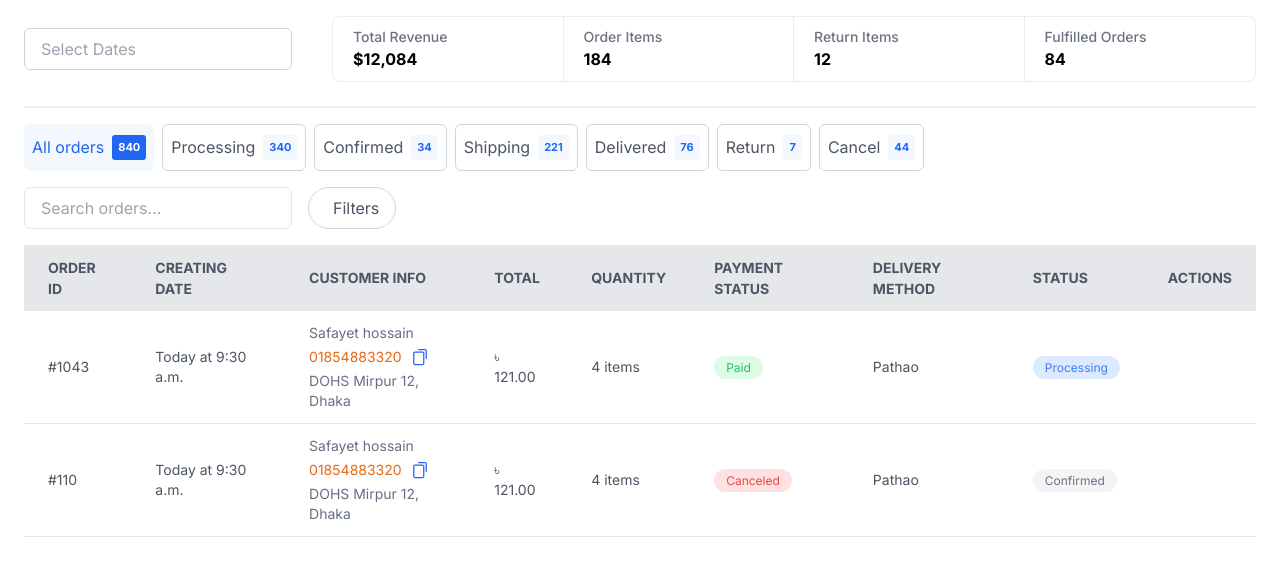
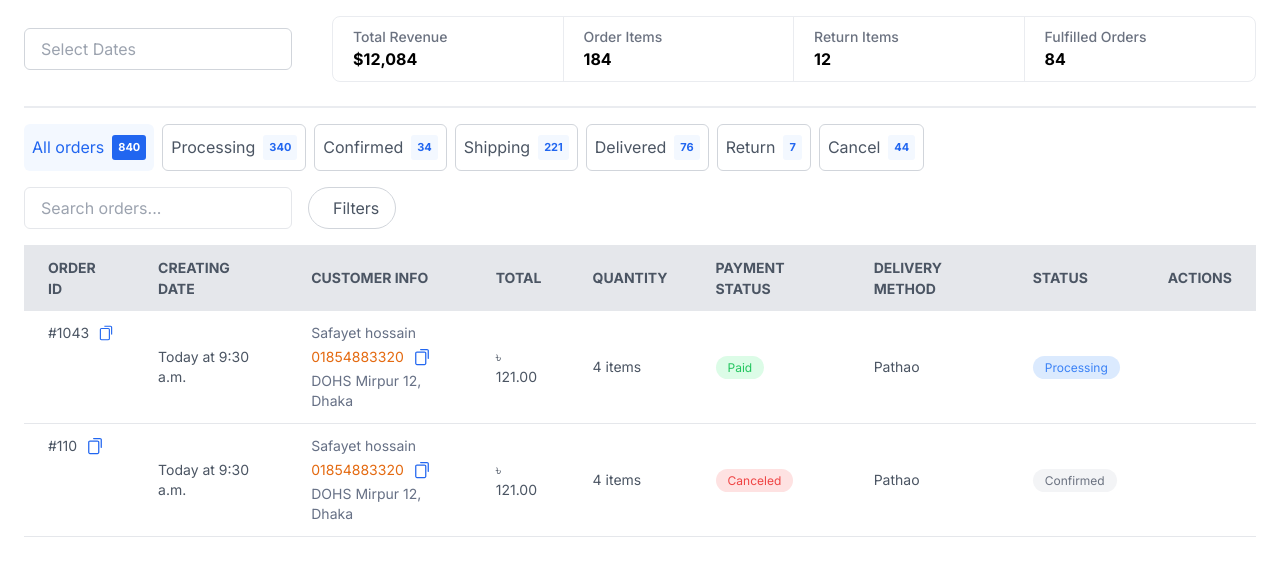
Before and after one commit to tanmoypaul1005/qzency, a Next.js app: page / in a window 1280 px wide. Shown: the top 576 px of the page. Built offline with nearby package versions, Linux system fonts and the light colour scheme.

Commit message:
chore: Add lazy loading for customer image in TableRow component

```diff
--- a/app/components/table/TableRow.js
+++ b/app/components/table/TableRow.js
@@ -5,12 +5,14 @@ import React from 'react';
 const TableRow = ({ orderId, date, customerInfo, total, quantity, paymentStatus, deliveryMethod, status }) => {
   return (
     <tr className="border-b border-gray-200 hover:bg-gray-100">
-      <td className="px-6 py-3">{orderId}</td>
+      <td className="flex px-6 py-3 gap-x-2">
+        <div>{orderId}</div>
+        <Image src={iPast} alt="phone" width={20} height={20} />
+      </td>
       <td className="px-6 py-3">{date}</td>
       <td className="px-6 py-3 space-y-1">
         <div className="text-sm font-normal leading-5 text-[#667085]">Safayet hossain</div>
         <div className="flex gap-x-2">
-
         <div className="text-sm font-normal leading-5 text-[#E46A11]">
           01854883320
         </div>
```
